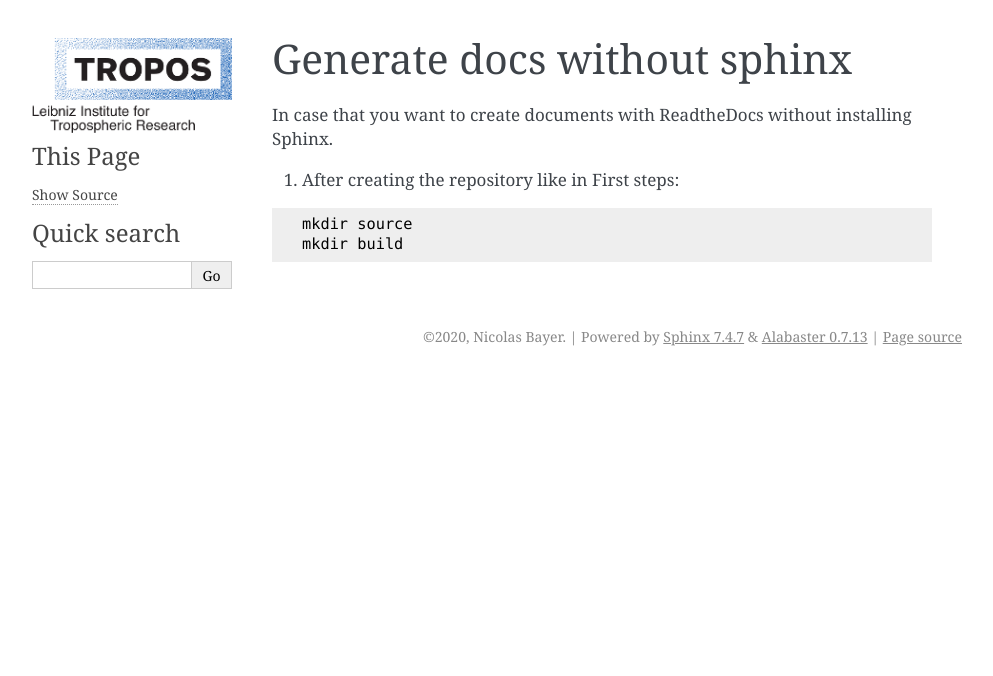
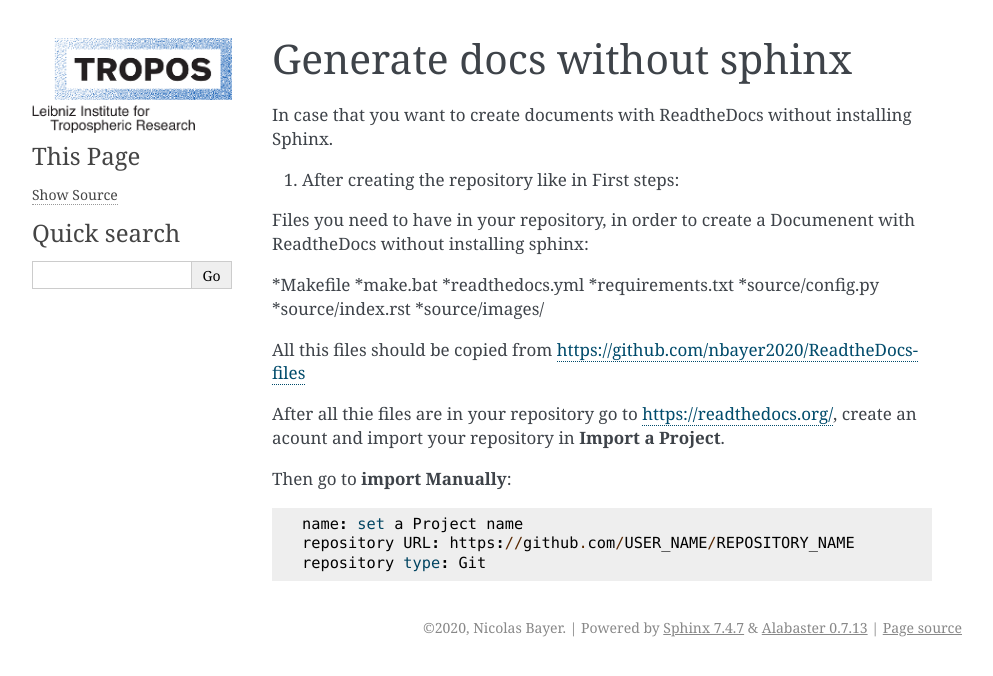
Before and after one commit to nbayer2020/Simple-GitHub-repo-and-ReadTheDocs-set-up-Guide, a Sphinx documentation site: the page built from source/read_the_docs.md, in a window 1280 px wide. Shown: the top 676 px of the page, without its empty margins (148-1141 px from the left). Built offline with Sphinx 7.4.7, drawn with Linux system fonts in a browser that asks for light colours.

Commit message:
Update read_the_docs.md

````diff
--- a/source/read_the_docs.md
+++ b/source/read_the_docs.md
@@ -1,10 +1,28 @@
+
 # Generate docs without sphinx
 
 In case that you want to create documents with ReadtheDocs without installing Sphinx.
 
 1. After creating the repository like in First steps:
 
+Files you need to have in your repository, in order to create a Documenent with ReadtheDocs without installing sphinx:
+
+*Makefile
+*make.bat
+*readthedocs.yml
+*requirements.txt
+*source/config.py
+*source/index.rst
+*source/images/
+
+All this files should be copied from [https://github.com/nbayer2020/ReadtheDocs-files](https://github.com/nbayer2020/ReadtheDocs-files)
+
+After all thie files are in your repository go to [https://readthedocs.org/](https://readthedocs.org/), create an acount and import your repository in **Import  a Project**.
+
+Then go to **import Manually**:
+
 ```
-mkdir source
-mkdir build
+name: set a Project name
+repository URL: https://github.com/USER_NAME/REPOSITORY_NAME
+repository type: Git
 ```
````
